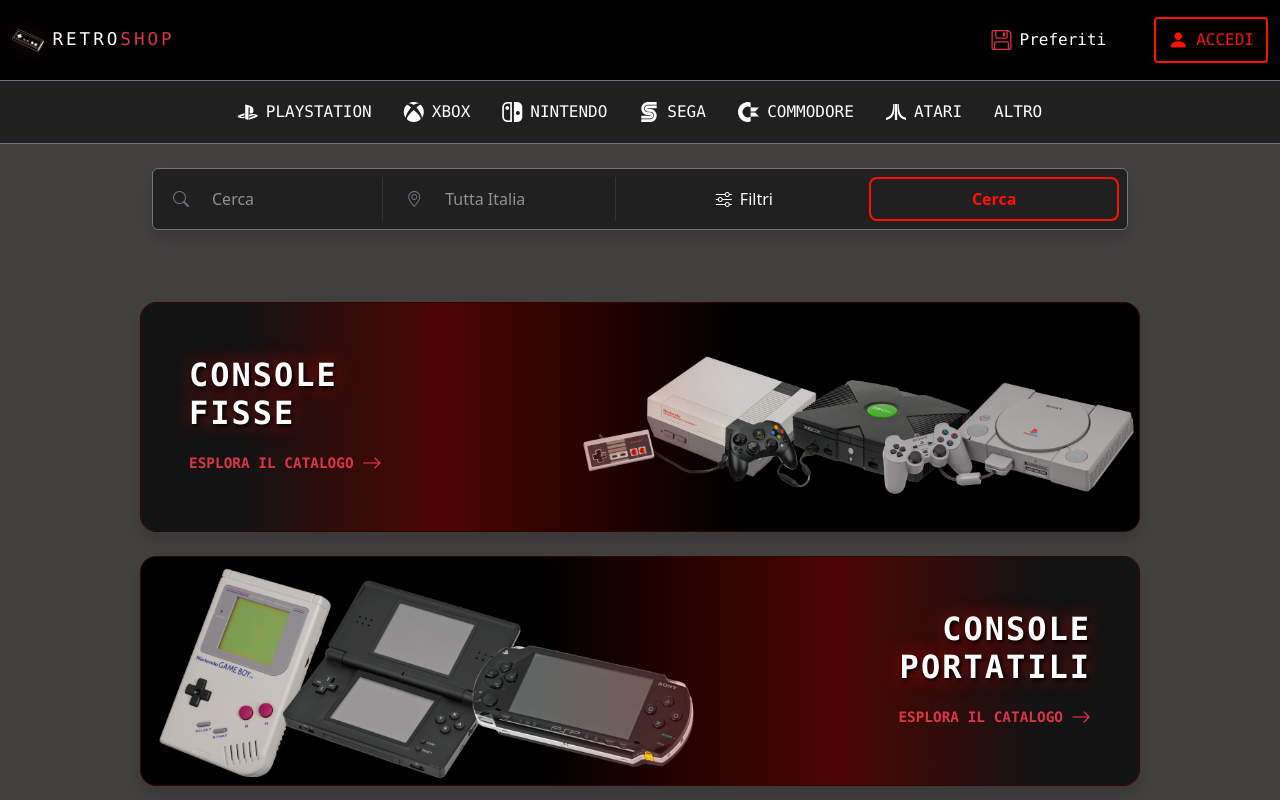
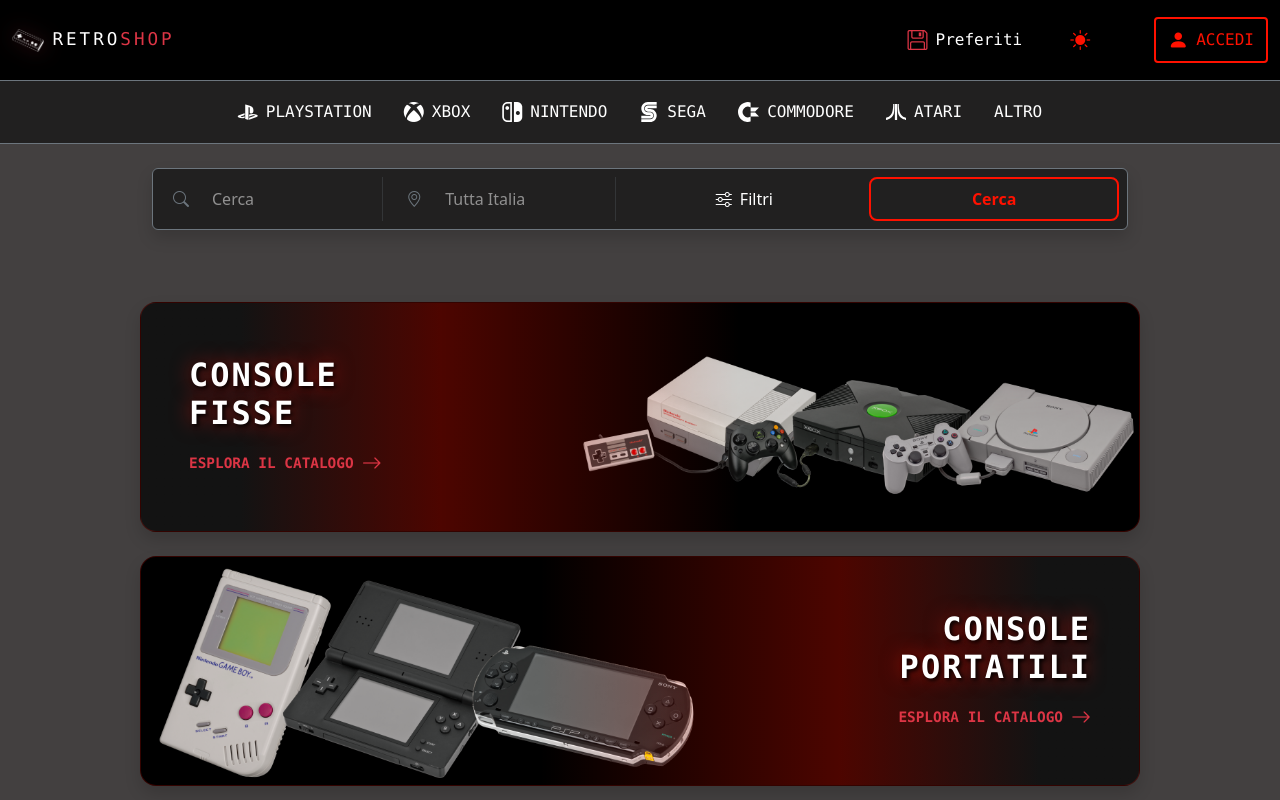
Before and after one commit to alessandro309/Sito_tecnologie_sistemi_web, a React (Vite) app in the folder RetroShop/: page / in a window 1280 px wide. Shown: the top 800 px of the page. Built offline with nearby package versions, Linux system fonts and the light colour scheme; no server answers.

Commit message:
Aggiunta pulsante in NavBar e fix di un bug

```diff
--- a/RetroShop/src/componenti/Navbar.jsx
+++ b/RetroShop/src/componenti/Navbar.jsx
@@ -1,5 +1,37 @@
+import { useState, useEffect } from 'react';
 import { Link, useNavigate } from 'react-router-dom';
 import { useAuth } from '../contexts/AuthContext';
+
+
+// Pulsante sole/luna per cambiare tema — sincronizzato con localStorage
+function PulsanteTema() {
+  const [tema, setTema] = useState(localStorage.getItem('temaSelezionato') || 'dark');
+
+  useEffect(() => {
+    if (tema === 'light') {
+      document.body.classList.add('tema-chiaro');
+      localStorage.setItem('temaSelezionato', 'light');
+    } else {
+      document.body.classList.remove('tema-chiaro');
+      localStorage.setItem('temaSelezionato', 'dark');
+    }
+  }, [tema]);
+
+  function toggle() {
+    setTema((prev) => (prev === 'dark' ? 'light' : 'dark'));
+  }
+
+  return (
+    <button
+      onClick={toggle}
+      className="btn bottone_login font-monospace rounded-1 bg-transparent border-0 p-0 m-0 d-flex align-items-center justify-content-center w-100 w-lg-auto px-4 py-2 text-nowrap"
+      title={tema === 'dark' ? 'Passa al tema chiaro' : 'Passa al tema scuro'}
+      style={{ minWidth: 44 }}
+    >
+      <i className={`bi bi-${tema === 'dark' ? 'sun-fill' : 'moon-stars-fill'} fs-5`}></i>
+    </button>
+  );
+}
 
 // Struttura dati dei menu console — evita 400 righe di JSX ripetuto
 const CONSOLE_MENUS = [
@@ -76,20 +108,20 @@ function NavbarDestra() {
   }
 
   return (
-    <div className="d-flex flex-column flex-lg-row align-items-center gap-3 ms-lg-4 mt-3 mt-lg-0">
+    <div className="d-flex flex-column flex-lg-row align-items-center gap-2 ms-lg-1 mt-3 mt-lg-0">
+      {/* ── PULSANTE CHAT (visibile solo se loggato) ── */}
+      <Link
+        to="/chat"
+        className="btn bottone_login font-monospace text-uppercase rounded-1 bg-transparent border-0 p-0 m-0 d-flex align-items-center justify-content-center w-100 w-lg-auto px-4 py-2 text-nowrap"
+      >
+        <i className="bi bi-chat-dots-fill me-2 fs-5"></i>
+      </Link>
+
       <Link
         to="/crea-annuncio"
         className="btn bottone_login font-monospace text-uppercase rounded-1 d-flex align-items-center justify-content-center w-100 w-lg-auto px-4 py-2 text-nowrap"
       >
         <i className="bi bi-plus-circle me-2 fs-5"></i> Crea Annuncio
-      </Link>
-
-      {/* ── PULSANTE CHAT (visibile solo se loggato) ── */}
-      <Link
-        to="/chat"
-        className="btn bottone_login font-monospace text-uppercase rounded-1 d-flex align-items-center justify-content-center w-100 w-lg-auto px-4 py-2 text-nowrap"
-      >
-        <i className="bi bi-chat-dots-fill me-2 fs-5"></i> Chat
       </Link>
 
       <div className="nav-item dropdown w-100 w-lg-auto">
@@ -149,6 +181,7 @@ export default function Navbar({ children }) {
           <div className="collapse navbar-collapse miei-menu-mobile">
             <div className="navbar-nav ms-auto align-items-center gap-3 mt-4 mt-lg-0 pb-3 pb-lg-0">
               <LinkPreferiti />
+              <PulsanteTema />
               <NavbarDestra />
             </div>
           </div>
```
Also changed, not shown: RetroShop/public/navbar.css (line endings or trailing spaces).
